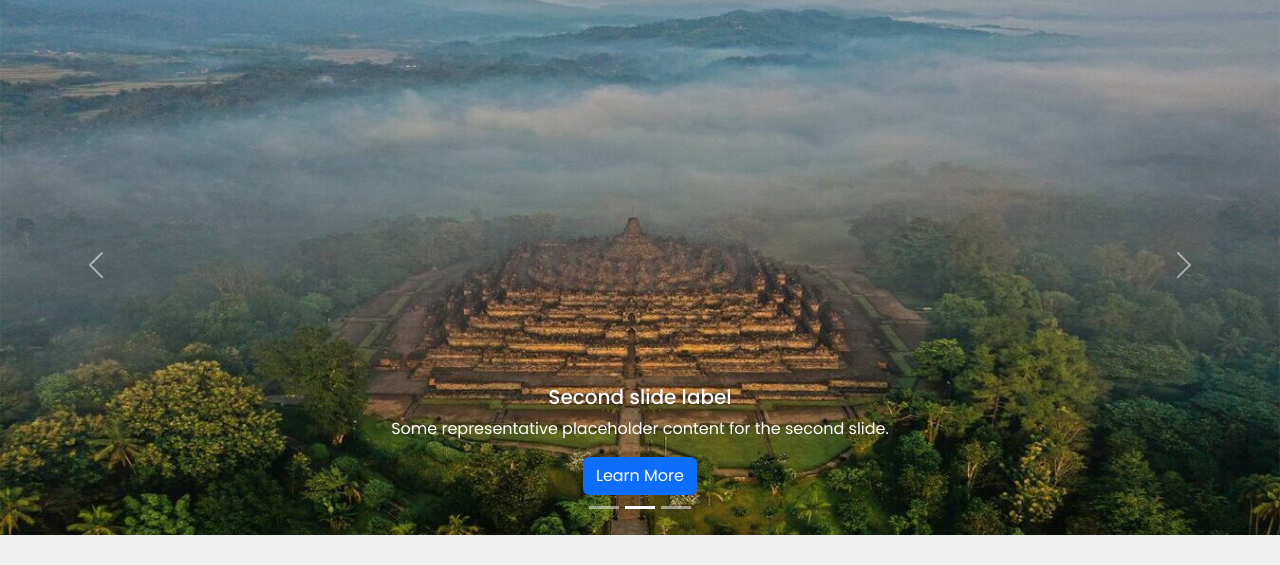
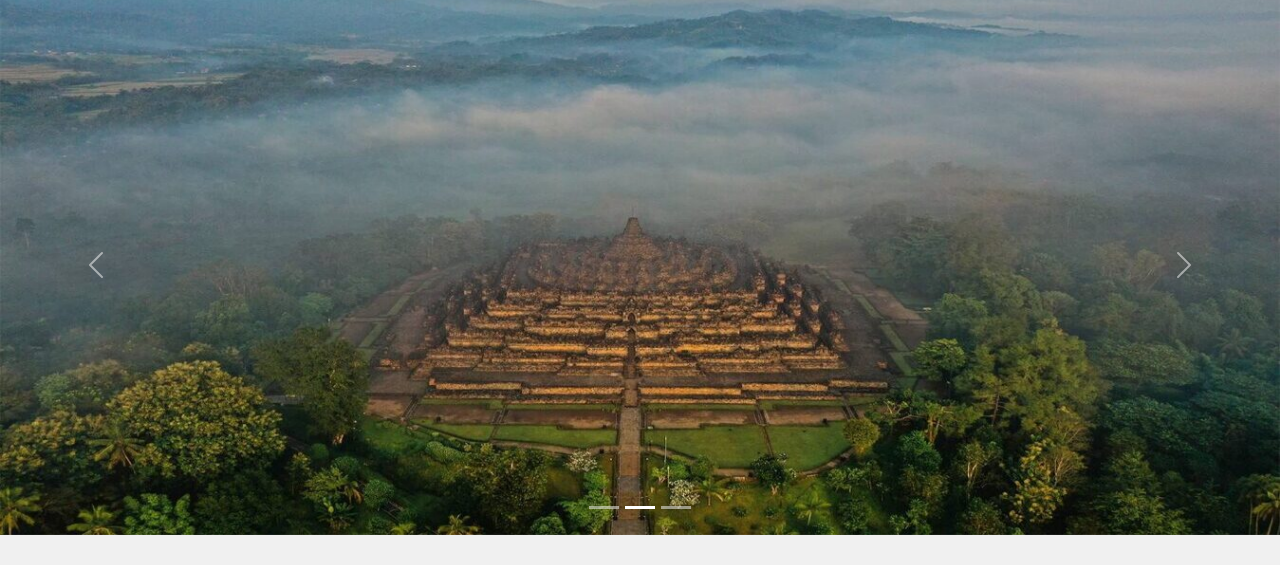
Before and after one commit to Xenopartyyy/IMK_PROJECT, a plain HTML site: page header.html in a window 1280 px wide. Shown: the part 85-650 px from the top of the page. Drawn offline with nearby package versions, Linux system fonts and the light colour scheme; a script that the page names is missing.

Commit message:
navbar, futer

```diff
--- a/header.html
+++ b/header.html
@@ -56,31 +56,19 @@
         <button type="button" data-bs-target="#carouselExampleCaptions" data-bs-slide-to="1" aria-label="Slide 2"></button>
         <button type="button" data-bs-target="#carouselExampleCaptions" data-bs-slide-to="2" aria-label="Slide 3"></button>
       </div>
+
       <div class="carousel-inner">
         <div class="carousel-item active">
           <img src="BGIMG/img1.jpg" class="d-block w-100" alt="..." />
         </div>
         <div class="carousel-item">
           <img src="BGIMG/img2.jpg" class="d-block w-100" alt="..." />
-          <div class="carousel-caption d-none d-lg-block">
-            <h5>Second slide label</h5>
-            <p>Some representative placeholder content for the second slide.</p>
-            <div class="button">
-              <input class="btn btn-primary" type="submit" value="Learn More" />
-            </div>
-          </div>
         </div>
         <div class="carousel-item">
           <img src="BGIMG/img3.jpg" class="d-block w-100" alt="..." />
-          <div class="carousel-caption d-none d-md-block">
-            <h5>Third slide label</h5>
-            <p>Some representative placeholder content for the third slide.</p>
-            <div class="button">
-              <input class="btn btn-primary" type="submit" value="Learn More" />
-            </div>
-          </div>
         </div>
       </div>
+
       <button class="carousel-control-prev" type="button" data-bs-target="#carouselExampleCaptions" data-bs-slide="prev">
         <span class="carousel-control-prev-icon" aria-hidden="true"></span>
         <span class="visually-hidden">Previous</span>
```
